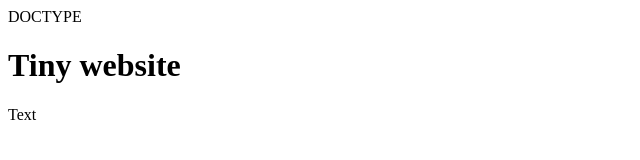
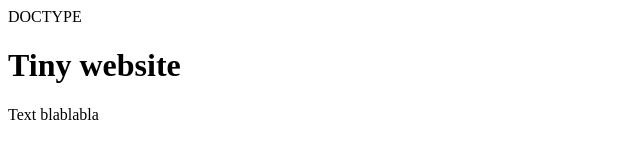
Before and after one commit to panjapop/Tiny-website, a plain HTML site: page index.html in a window 1280 px wide. Shown: the full height of the page, 0-640 px from the left. Drawn offline with Linux system fonts and the light colour scheme.

Commit message:
added blabla after text

```diff
--- a/index.html
+++ b/index.html
@@ -9,7 +9,7 @@ DOCTYPE <!DOCTYPE html>
       <h1> Tiny website </h1>
     </header><!-- .page__header -->
     <section class = "page__content">
-      <p>Text</p>
+      <p>Text blablabla</p>
 
   </body>
 </html>
```
